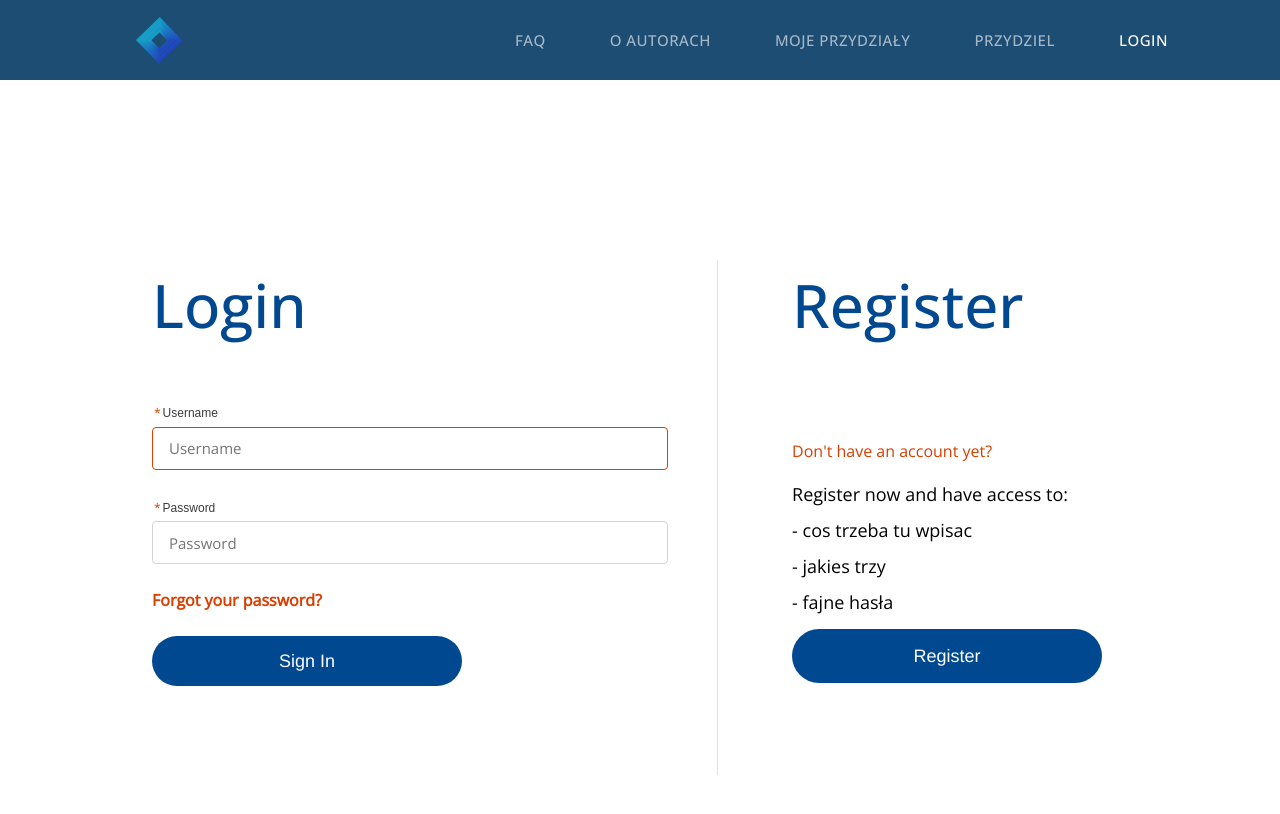
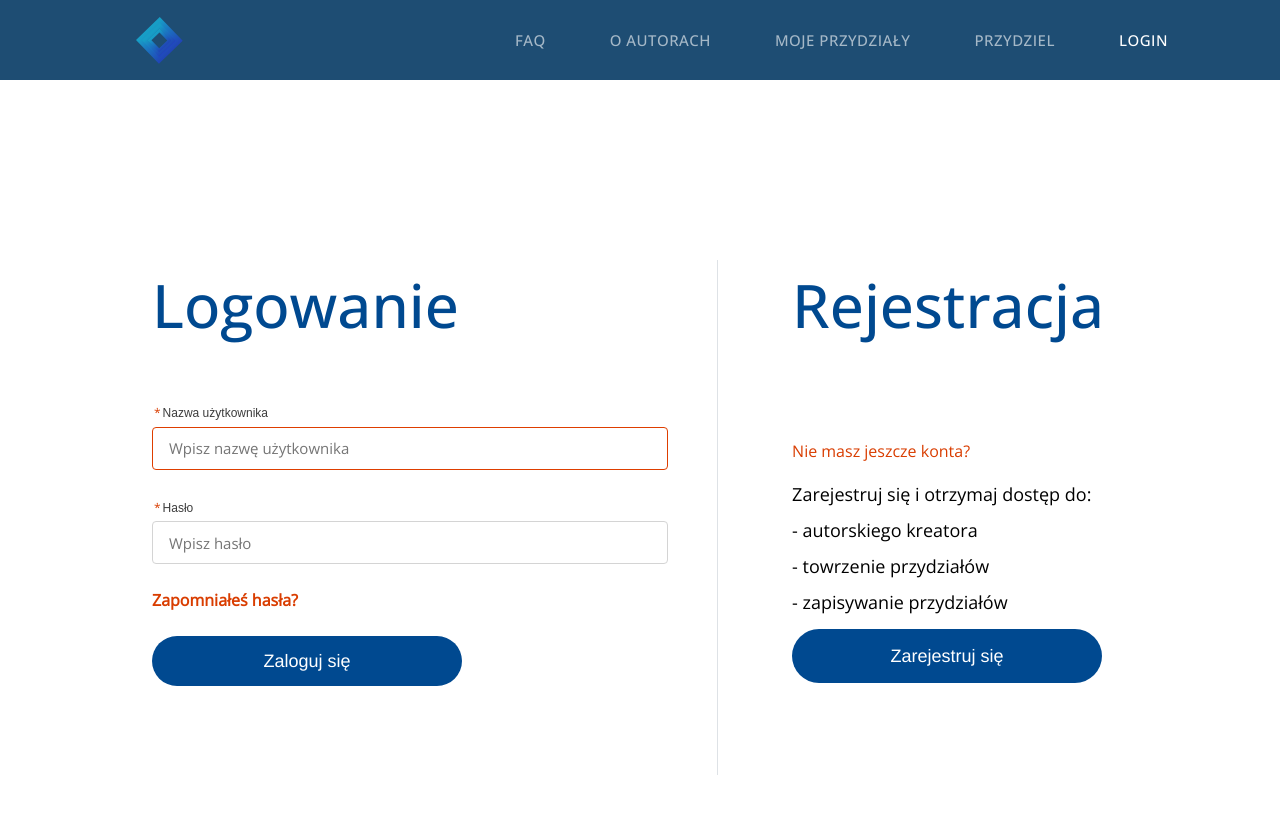
Before and after one commit to Team-Koncentrator/software-engineering-project, a React (Create React App) app in the folder frontend/: page /login in a window 1280 px wide. Shown: the top 814 px of the page. Built offline with nearby package versions, Linux system fonts and the light colour scheme.

Commit message:
language-change-login-page

```diff
--- a/frontend/src/pages/Login/Login.jsx
+++ b/frontend/src/pages/Login/Login.jsx
@@ -49,13 +49,13 @@ const Login = () => {
       setSuccess(true);
     } catch (err) {
       if (!err?.response) {
-        setErrMsg('No Server Response');
+        setErrMsg('Brak odpowiedzi serwera');
       } else if (err.response?.status === 400) {
-        setErrMsg('Missing Username or Password');
+        setErrMsg('Brakuje nazwy użytkownika lub hasła');
       } else if (err.response?.status === 401) {
-        setErrMsg('Unauthorized');
+        setErrMsg('Bark autoryzacji');
       } else {
-        setErrMsg('Login Failed');
+        setErrMsg('Logowanie nieudane');
       }
       errRef.current.focus();
     }
@@ -82,16 +82,16 @@ const Login = () => {
             <p ref={errRef} className={`m-hidden ${errMsg ? 'errorBox' : ''}`} aria-live='assertive'>
               {errMsg}
             </p>
-            <h1 className='login-wrapper__header'>Login</h1>
+            <h1 className='login-wrapper__header'>Logowanie</h1>
             <form onSubmit={handleSubmit} className='login-wrapper__form'>
               <div className='form__input-wrapper'>
                 <label htmlFor='username' className='input-wrapper__label'>
-                  <span className='label__asterisk'>*</span>Username
+                  <span className='label__asterisk'>*</span>Nazwa użytkownika
                 </label>
                 <input
                   className='input-wrapper__input'
                   type='text'
-                  placeholder='Username'
+                  placeholder='Wpisz nazwę użytkownika'
                   id='username'
                   ref={userRef}
                   autoComplete='off'
@@ -102,11 +102,11 @@ const Login = () => {
               </div>
               <div className='form__input-wrapper'>
                 <label htmlFor='password' className='input-wrapper__label'>
-                  <span className='label__asterisk'>*</span>Password
+                  <span className='label__asterisk'>*</span>Hasło
                 </label>
                 <input
                   className='input-wrapper__input'
-                  placeholder='Password'
+                  placeholder='Wpisz hasło'
                   type='password'
                   id='password'
                   onChange={(e) => setPwd(e.target.value)}
@@ -116,26 +116,26 @@ const Login = () => {
               </div>
               {/* TODO */}
               <a href='#' className='form__forgot-password'>
-                Forgot your password?
+                Zapomniałeś hasła?
               </a>
               <div className='form__button-wrapper'>
-                <button className='form__button'>Sign In</button>
+                <button className='form__button'>Zaloguj się</button>
               </div>
             </form>
           </section>
           <section className='register-wrapper'>
-            <h1 className='register-wrapper__header'>Register</h1>
-            <p className='register-wrapper__subheader'>Don't have an account yet?</p>
+            <h1 className='register-wrapper__header'>Rejestracja</h1>
+            <p className='register-wrapper__subheader'>Nie masz jeszcze konta?</p>
             <ul className='register-wrapper__list'>
-              <p className='list__text'>Register now and have access to:</p>
-              <li>- cos trzeba tu wpisac</li>
-              <li>- jakies trzy</li>
-              <li>- fajne hasła</li>
+              <p className='list__text'>Zarejestruj się i otrzymaj dostęp do:</p>
+              <li>- autorskiego kreatora</li>
+              <li>- towrzenie przydziałów</li>
+              <li>- zapisywanie przydziałów</li>
             </ul>
             {/*put router link here*/}
             <div className='form__button-wrapper'>
               <NavLink className='form__button link' to={'/register'}>
-                Register
+                Zarejestruj się
               </NavLink>
             </div>
           </section>
--- a/frontend/src/pages/Register/Register.jsx
+++ b/frontend/src/pages/Register/Register.jsx
@@ -129,7 +129,7 @@ const Register = () => {
           <p ref={errRef} className={errMsg ? 'errmsg' : 'offscreen'} aria-live='assertive'>
             {errMsg}
           </p>
-          <h1 className='register-wrapper__header'>Register</h1>
+          <h1 className='register-wrapper__header'>Rejestracja</h1>
           <form className='register-wrapper__form' onSubmit={handleSubmit}>
             <div className='form__input-wrapper'>
               <label className='input-wrapper__label' htmlFor='username'>
```
